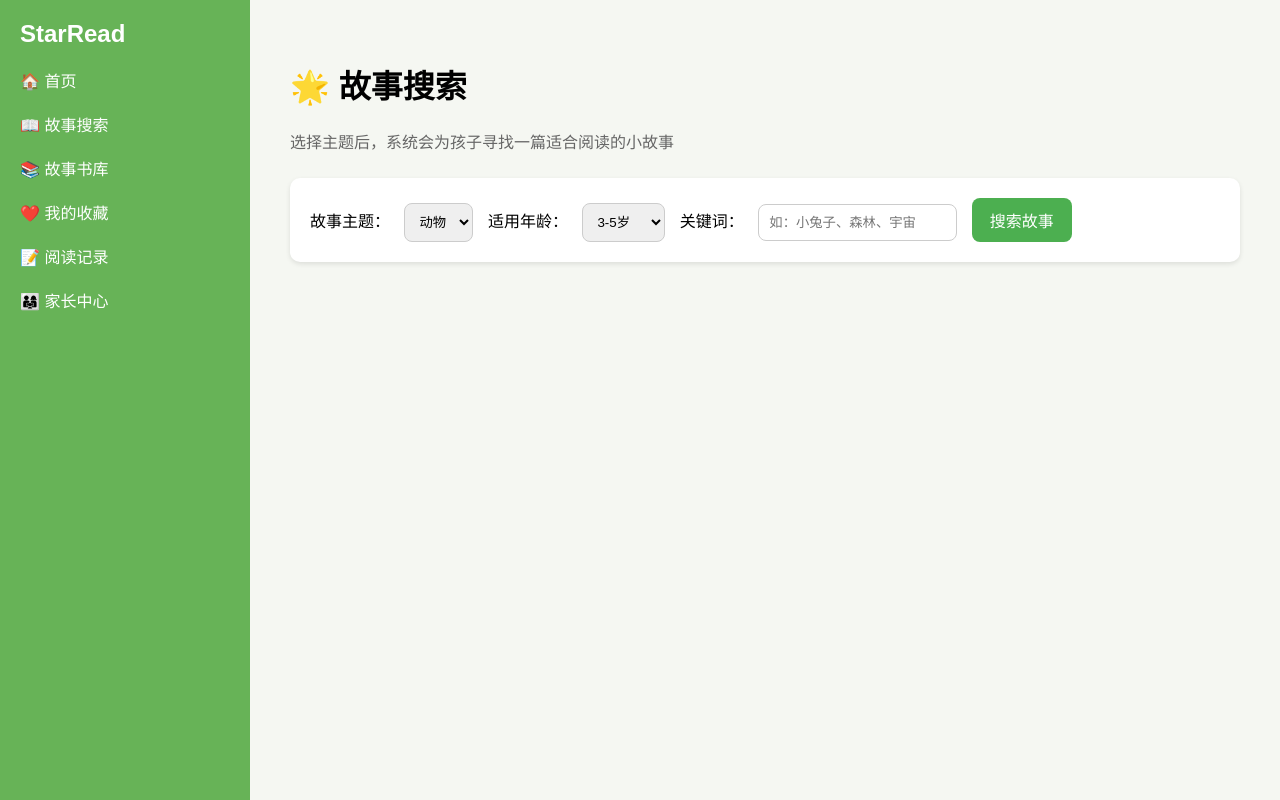
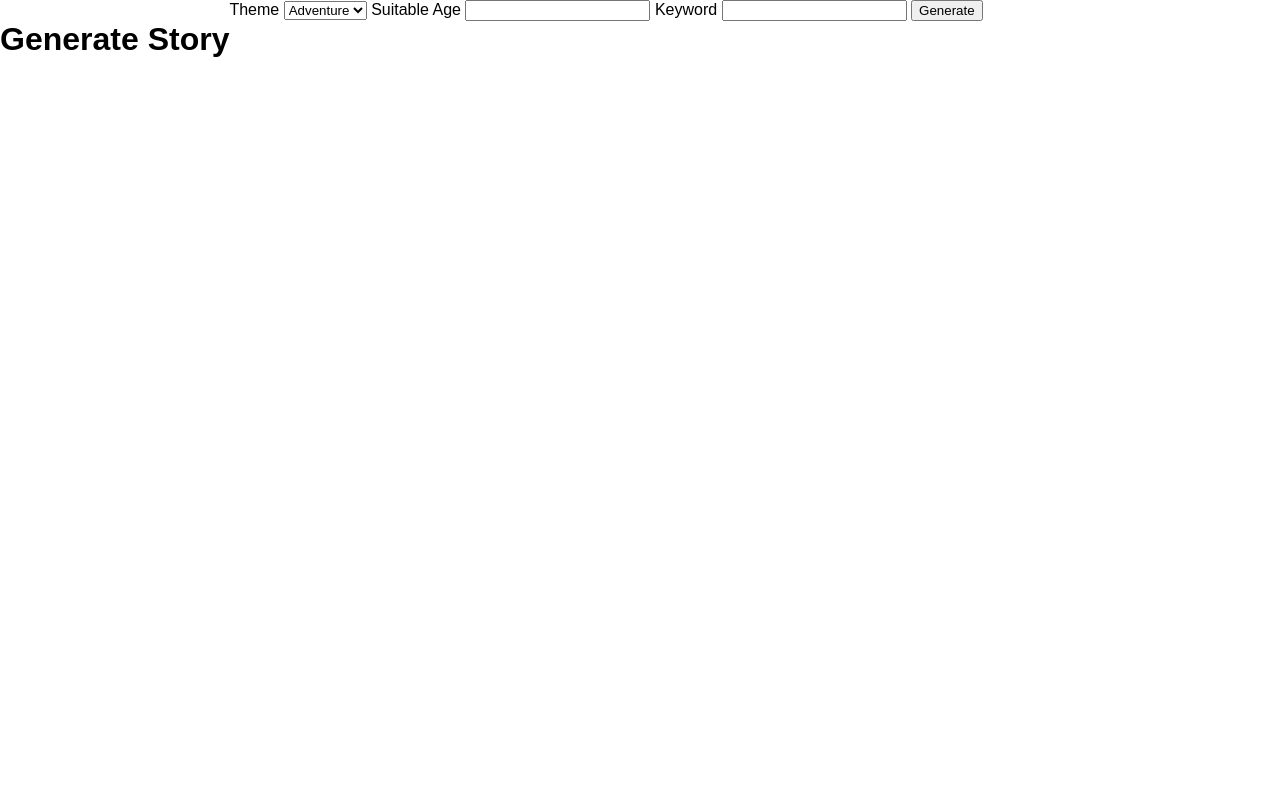
Before and after one commit to EchoCris/StarReadAI, a Flask app: page /generate_story in a window 1280 px wide. Run offline with Flask 3, Linux system fonts and the light colour scheme.

Commit message:
Add files via upload

```diff
--- /dev/null
+++ b/templates/child_home.html
@@ -0,0 +1,5 @@
+<h1>Child Dashboard</h1>
+<a href="{{ url_for('generate_story') }}">Generate Story</a>
+<a href="/stories">Story List</a>
+<a href="/favorites">Favorites</a>
+<a href="/records">Records</a>
--- a/templates/generate_story.html
+++ b/templates/generate_story.html
@@ -1,118 +1,33 @@
 <!DOCTYPE html>
-<html lang="zh-CN">
+<html>
 <head>
-    <meta charset="UTF-8">
-    <title>AI故事生成</title>
+    <title>Generate Story</title>
     <link rel="stylesheet" href="{{ url_for('static', filename='css/style.css') }}">
 </head>
-
 <body>
 
-    <!-- 左侧导航栏 -->
-    <div class="sidebar">
+<div class="container">
+    <h1>Generate Story</h1>
 
-        <h2>StarRead</h2>
+    <form method="post">
 
-        <ul>
+        <label>Theme</label>
+        <select name="theme">
+            <option value="Adventure">Adventure</option>
+            <option value="Animals">Animals</option>
+            <option value="Fantasy">Fantasy</option>
+        </select>
 
-            <li>
-                <a href="/">
-                    🏠 首页
-                </a>
-            </li>
+        <label>Suitable Age</label>
+        <input type="number" name="age">
 
-            <li>
-                <a href="/generate_story">
-                    📖 故事搜索
-                </a>
-            </li>
+        <label>Keyword</label>
+        <input type="text" name="keyword">
 
-            <li>
-                <a href="/story_library">
-                    📚 故事书库
-                </a>
-            </li>
+        <button type="submit">Generate</button>
 
-            <li>
-                <a href="/favorite_list">
-                    ❤️ 我的收藏
-                </a>
-            </li>
+    </form>
+</div>
 
-            <li>
-                <a href="/reading_record">
-                    📝 阅读记录
-                </a>
-            </li>
-
-            <li>
-                <a href="/parent_center">
-                    👨‍👩‍👧 家长中心
-                </a>
-            </li>
-
-        </ul>
-
-    </div>
-
-<div class="page">
-
-    <h1>🌟 故事搜索</h1>
-    <p class="subtitle">选择主题后，系统会为孩子寻找一篇适合阅读的小故事</p>
-
-    <div class="card">
-        <form method="POST">
-    <label>故事主题：</label>
-    <select name="theme" class="input">
-        <option value="动物" {% if selected_theme == "动物" %}selected{% endif %}>动物</option>
-        <option value="冒险" {% if selected_theme == "冒险" %}selected{% endif %}>冒险</option>
-        <option value="科幻" {% if selected_theme == "科幻" %}selected{% endif %}>科幻</option>
-        <option value="友情" {% if selected_theme == "友情" %}selected{% endif %}>友情</option>
-        <option value="成长" {% if selected_theme == "成长" %}selected{% endif %}>成长</option>
-            </select>
-
-            <label>适用年龄：</label>
-            <select name="age_group" class="input">
-                <option value="3-5岁" {% if selected_age == "3-5岁" %}selected{% endif %}>3-5岁</option>
-                <option value="6-8岁" {% if selected_age == "6-8岁" %}selected{% endif %}>6-8岁</option>
-                <option value="9-12岁" {% if selected_age == "9-12岁" %}selected{% endif %}>9-12岁</option>
-            </select>
-
-            <label>关键词：</label>
-            <input type="text" name="keyword" class="input" placeholder="如：小兔子、森林、宇宙" value="{{ keyword }}">
-
-            <button class="btn" type="submit">搜索故事</button>
-        </form>
-    </div>
-
-    {% if story %}
-    <div class="card story-result">
-        <h2>{{ story[1] }}</h2>
-        <p class="tag">主题：{{ story[3] }} ｜ 年龄段：{{ story[4] }}</p>
-        <hr>
-        <p class="story-text">{{ story[2] }}</p>
-    </div>
-    {% endif %}
-
-    {% if recommendations %}
-    <div class="card story-result">
-        <h2>😊 没有找到完全匹配的故事</h2>
-        <p class="subtitle">不过你可以先看看下面这些推荐故事：</p>
-
-        {% for item in recommendations %}
-        <div class="recommend-card">
-            <h3>{{ item[1] }}</h3>
-            <p class="tag">主题：{{ item[3] }} ｜ 年龄段：{{ item[4] }}</p>
-            <p class="story-text">
-                {{ item[2][:120] }}...
-            </p>
-            <a class="btn" href="/story/{{ item[0] }}">查看完整故事</a>
-        </div>
-        <hr>
-        {% endfor %}
-    </div>
-    {% endif %}
-
-</div>
 </body>
 </html>
```
Also changed, not shown: templates/favorites.html (added, +25 -0 lines), templates/login.html (+10 -18 lines), templates/parent_home.html (added, +20 -0 lines), templates/read_records.html (added, +24 -0 lines), templates/register.html (added, +30 -0 lines), templates/story_detail.html (+9 -81 lines), templates/story_list.html (added, +28 -0 lines).
